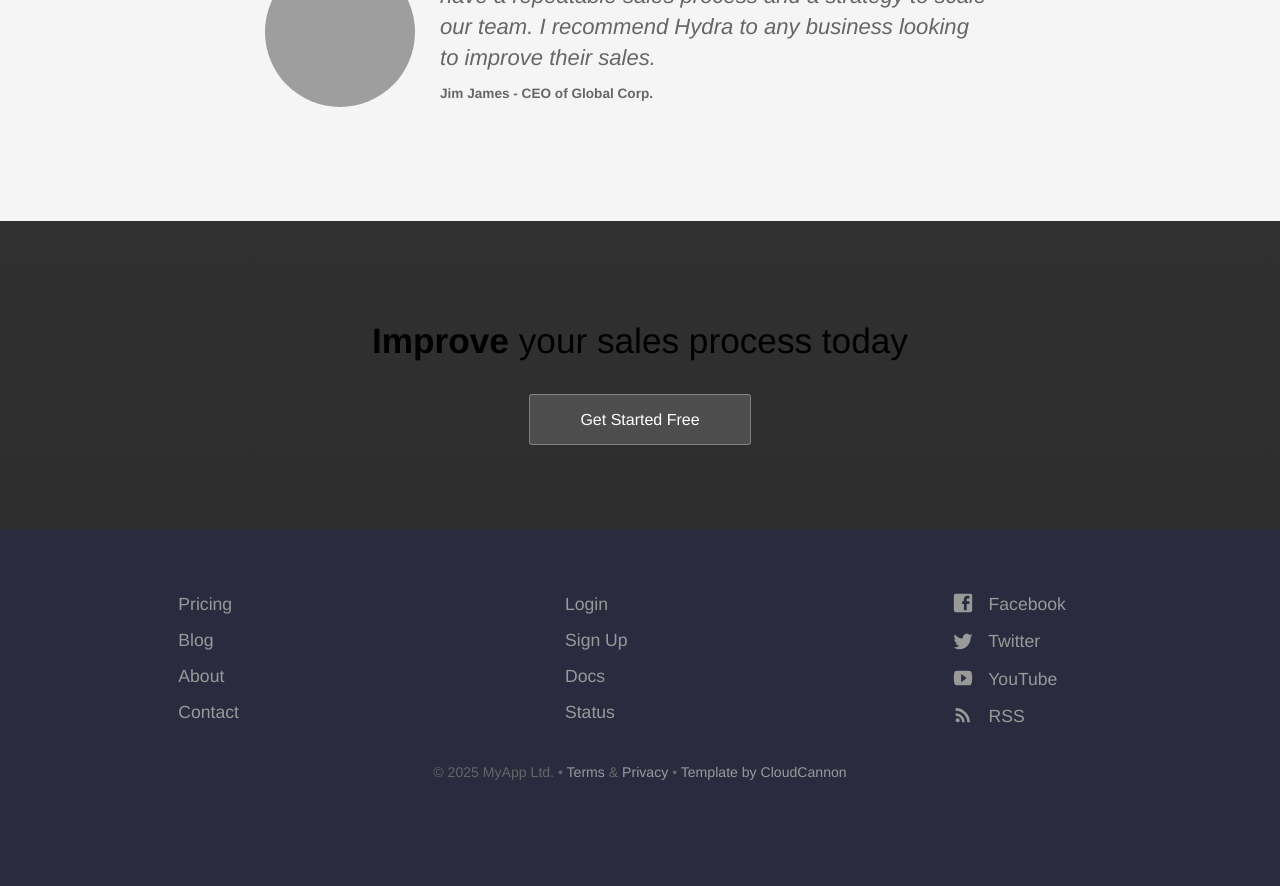
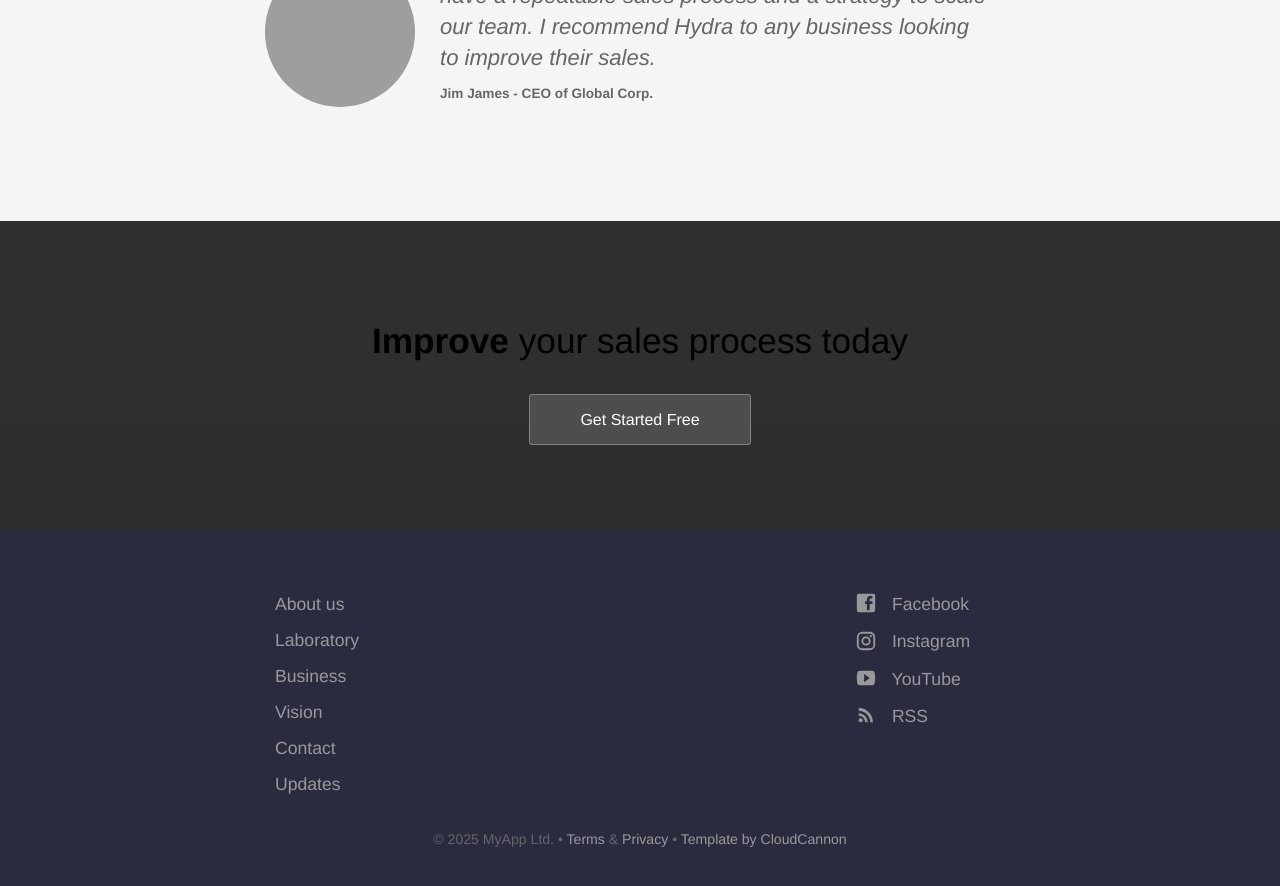
Before and after one commit to KspaceMaster/KspaceMaster.github.io, a Jekyll site: the page built from index.html, in a window 1280 px wide and 900 px high, scrolled down 2608 px. Shown: the top 886 px of the window. Built offline with Jekyll 4.4.1, drawn with Linux system fonts in a browser that asks for light colours; before the commit the page ends 3441 px from its top, so only the background shows below that; grey boxes are pictures that could not be loaded.

```diff
--- a/_data/footer.yml
+++ b/_data/footer.yml
@@ -1,36 +1,27 @@
 - links:
-  - name: Pricing
-    link: /pricing/
-  - name: Blog
-    link: /blog/
-  - name: About
+  - name: About us
     link: /about/
+  - name: Laboratory
+    link: /laboratory/
+  - name: Business
+    link: /business/
+  - name: Vision
+    link: /vision/
   - name: Contact
     link: /contact/
-- links:
-  - name: Login
-    link: /
-    new_window: true
-  - name: Sign Up
-    link: /
-    new_window: true
-  - name: Docs
-    link: /
-    new_window: true
-  - name: Status
-    link: /
-    new_window: true
+  - name: Updates
+    link: /blog/
 - links:
   - name: Facebook
-    link: https://facebook.com/cloudcannon/
+    link: https://facebook.com/kspace/
     new_window: true
     social_icon: Facebook
-  - name: Twitter
-    link: https://twitter.com/cloudcannon/
-    social_icon: Twitter
+  - name: Instagram
+    link: https://instagram.com/kspace/
+    social_icon: Instagram
     new_window: true
   - name: YouTube
-    link: https://youtube.com/cloudcannon/
+    link: https://youtube.com/kspace/
     social_icon: YouTube
     new_window: true
   - name: RSS
```
Also changed, not shown: images/logo.svg, 2 other files.
